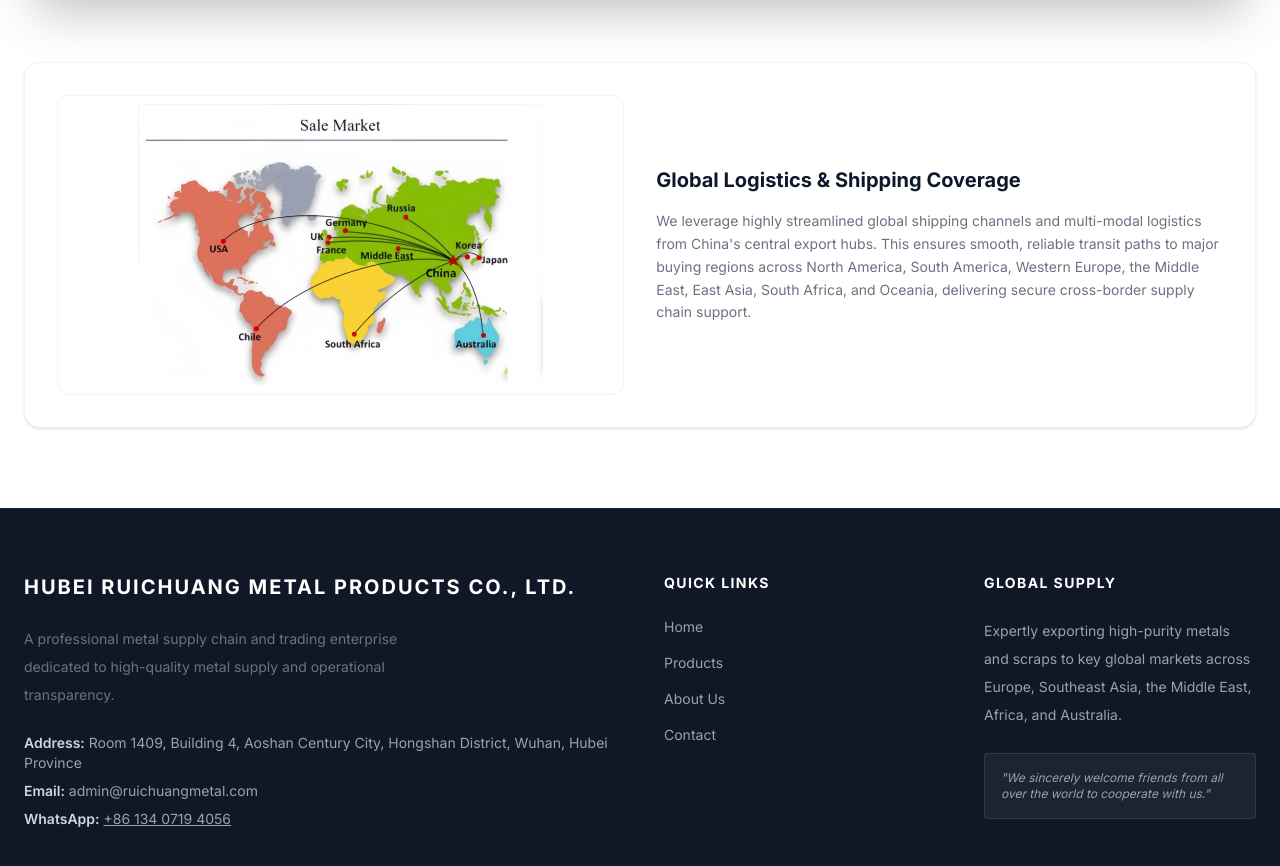
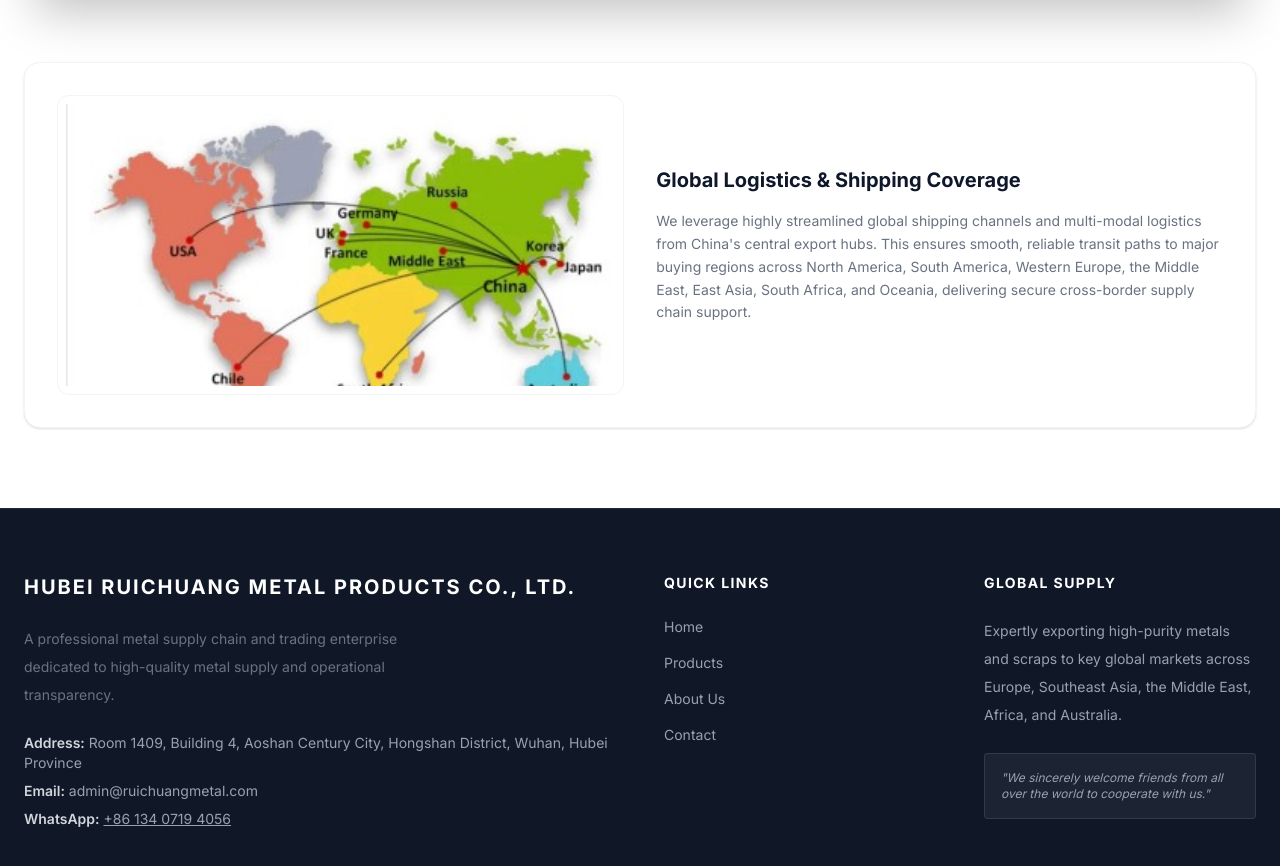
Before and after one commit to hemiao206-boop/accio-website-project, a Next.js app: page / in a window 1280 px wide. Shown: the part 7450-8316 px from the top of the page. Built offline with nearby package versions, Linux system fonts and the light colour scheme.

Commit message:
Replace logistics section image with new coverage map

```diff
--- a/src/components/InquiryForm.tsx
+++ b/src/components/InquiryForm.tsx
@@ -132,9 +132,9 @@ export default function InquiryForm() {
         <div className="mt-16 bg-white rounded-2xl border border-gray-100 p-8 shadow-sm flex flex-col md:flex-row items-center gap-8">
           <div className="w-full md:w-1/2 aspect-[4/3] bg-white rounded-xl overflow-hidden p-2 flex items-center justify-center border border-gray-100 max-h-[300px]">
             <img
-              src="/images/factory/sale-market.png"
+              src="/images/logistics-coverage.jpg"
               alt="Hubei Ruichuang Metal Global Shipping & Logistics Routes"
-              className="w-full h-full object-contain"
+              className="w-full h-full object-cover"
             />
           </div>
           <div className="w-full md:w-1/2 space-y-4">
```
Also changed, not shown: public/images/logistics-coverage.jpg (added).
